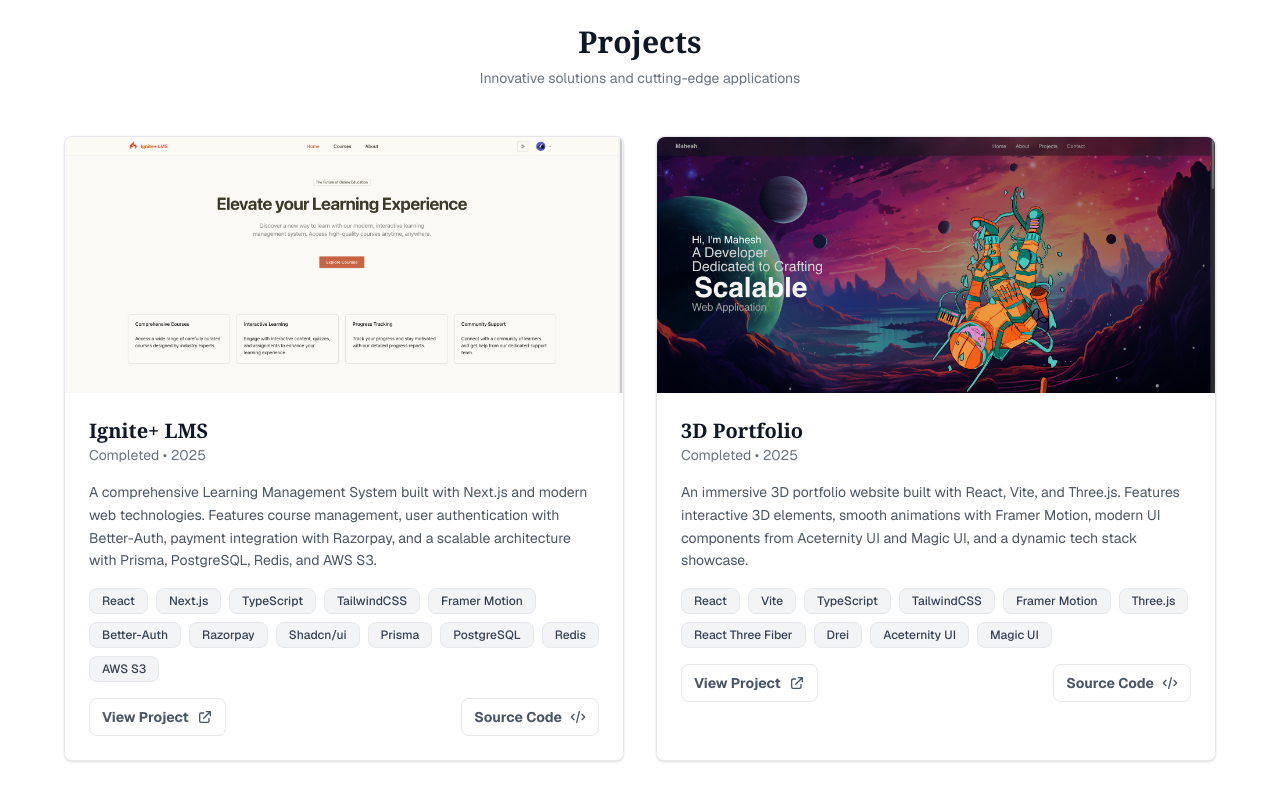
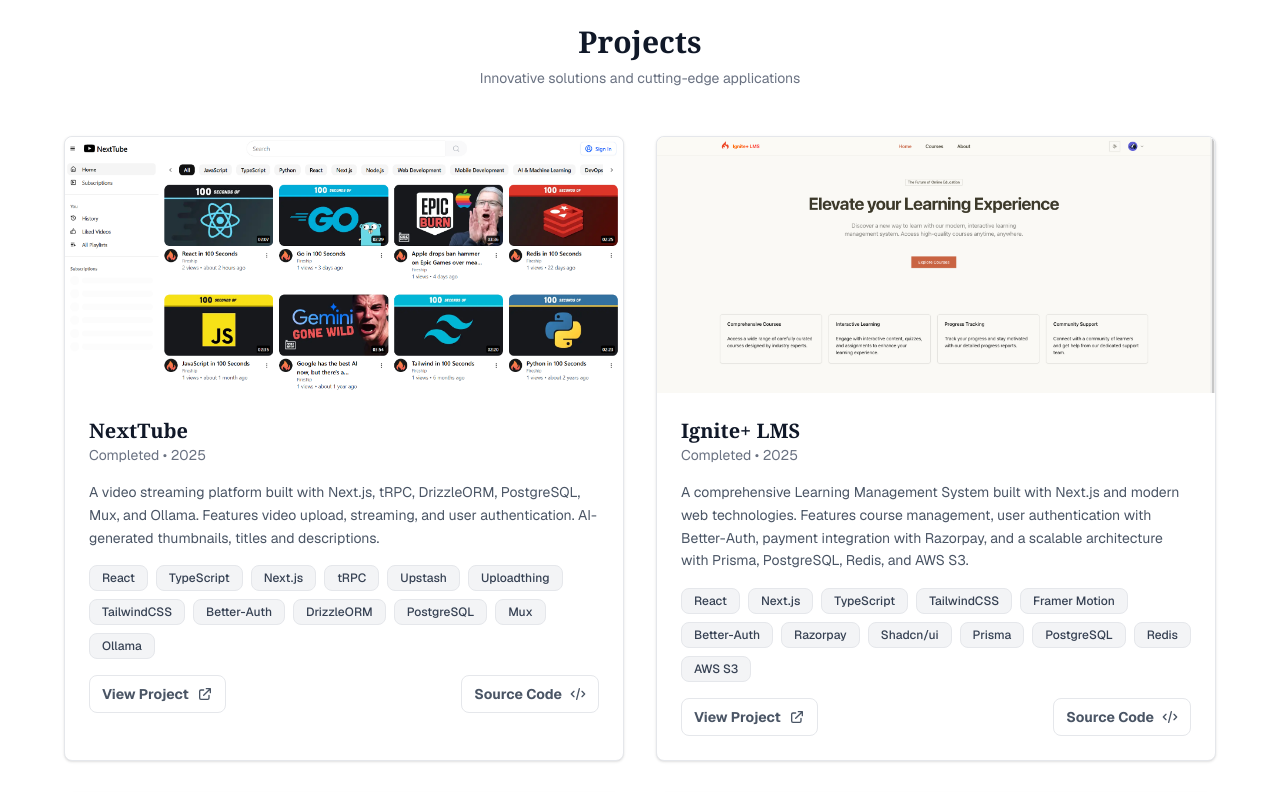
Before and after one commit to MaheshMoholkar/mahesh.me, a Next.js app: page / in a window 1280 px wide. Shown: the part 2480-3272 px from the top of the page. Built offline with nearby package versions, Linux system fonts and the light colour scheme.

Commit message:
add project nexttube

```diff
--- a/src/app/page.tsx
+++ b/src/app/page.tsx
@@ -5,6 +5,30 @@
 import { motion } from "framer-motion";
 
 const projects = [
+  {
+    name: "NextTube",
+    status: "Completed",
+    date: "2025",
+    description:
+      "A video streaming platform built with Next.js, tRPC, DrizzleORM, PostgreSQL, Mux, and Ollama. Features video upload, streaming, and user authentication. AI-generated thumbnails, titles and descriptions.",
+    tech: [
+      "React",
+      "TypeScript",
+      "Next.js",
+      "tRPC",
+      "Upstash",
+      "Uploadthing",
+      "TailwindCSS",
+      "Better-Auth",
+      "DrizzleORM",
+      "PostgreSQL",
+      "Mux",
+      "Ollama",
+    ],
+    website: "https://nexttube-black.vercel.app/",
+    source: "https://github.com/MaheshMoholkar/nexttube",
+    image: "/nexttube.png",
+  },
   {
     name: "Ignite+ LMS",
     status: "Completed",
@@ -29,6 +53,7 @@
     source: "https://github.com/MaheshMoholkar/ignite-plus-lms",
     image: "/ignite-lms.png",
   },
+
   {
     name: "3D Portfolio",
     status: "Completed",
```
Also changed, not shown: public/nexttube.png (added).
